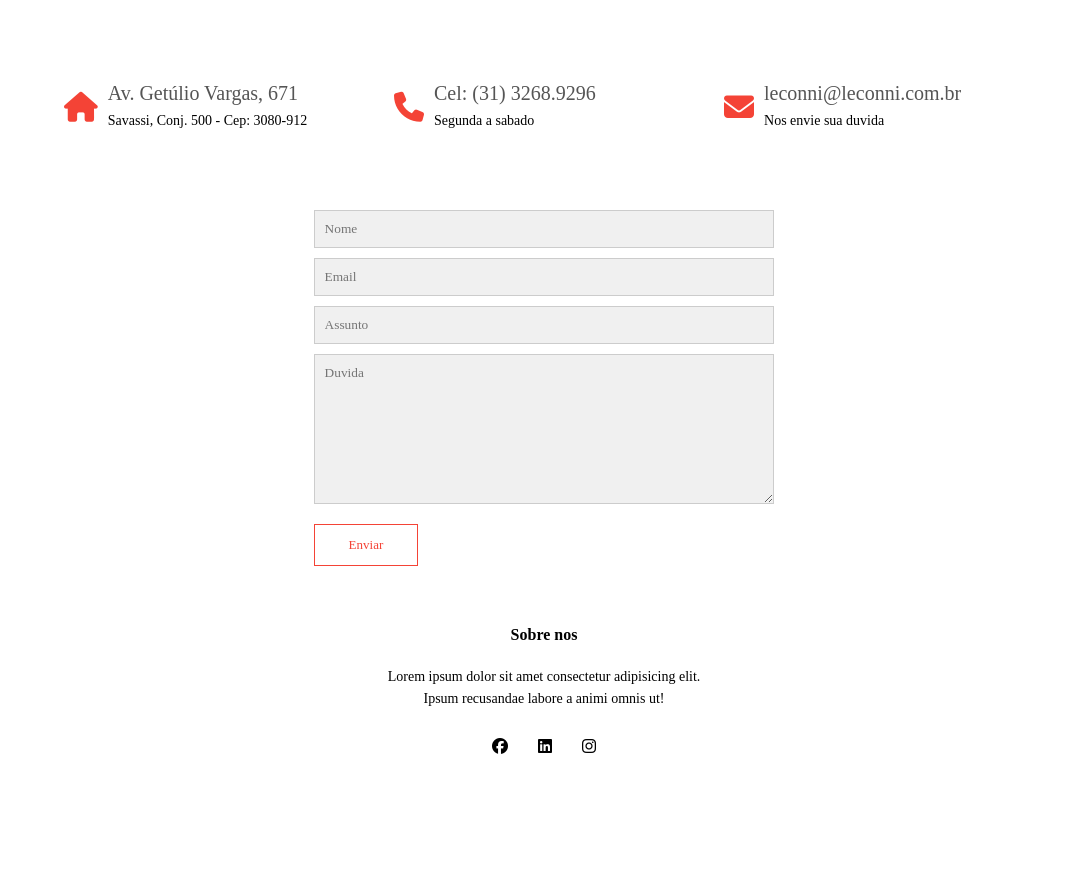
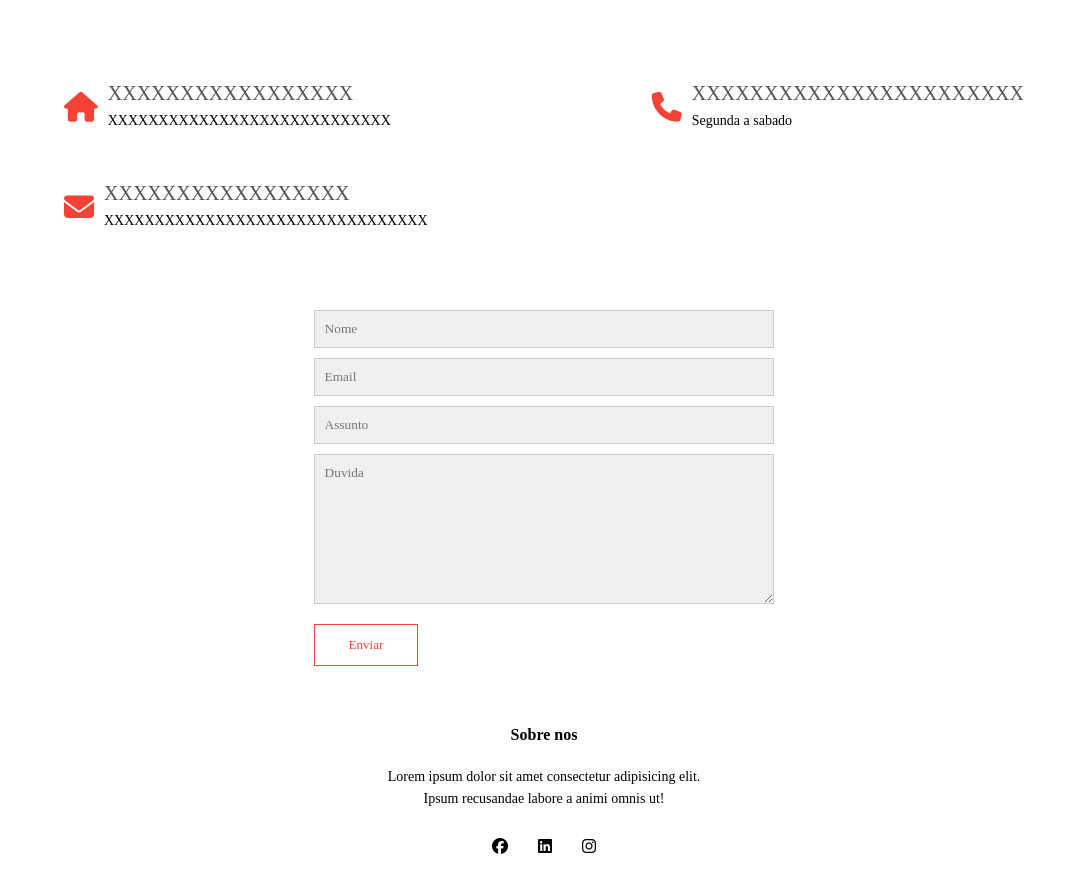
Before and after one commit to CapGattsu/Modelo-Website, a plain HTML site: page template/Contact us.html in a window 1280 px wide. Shown: the part 882-1761 px from the top of the page, without its empty margins (96-1183 px from the left). Before the commit the page ends 1684 px from the top, so only its background shows below. Drawn offline with Linux system fonts and the light colour scheme; a web font is replaced by a local one.

Commit message:
Update basico

```diff
--- a/template/Contact us.html
+++ b/template/Contact us.html
@@ -56,15 +56,15 @@
             <div class="contatar-col">
                 <i class="fas fa-home"></i>
                 <span>
-                    <h5>Av. Getúlio Vargas, 671</h5>
-                    <p>Savassi, Conj. 500 - Cep: 3080-912</p>
+                    <h5>XXXXXXXXXXXXXXXXX</h5>
+                    <p>XXXXXXXXXXXXXXXXXXXXXXXXXXXX</p>
                 </span>
             </div>
 
             <div class="contatar-col">
                 <i class="fas fa-phone"></i>
                 <span>
-                    <h5>Cel: (31) 3268.9296</h5>
+                    <h5>XXXXXXXXXXXXXXXXXXXXXXX</h5>
                     <p>Segunda a sabado</p>
                 </span>
             </div>
@@ -72,8 +72,8 @@
             <div class="contatar-col">
                 <i class="fas fa-envelope"></i>
                 <span>
-                    <h5>leconni@leconni.com.br</h5>
-                    <p>Nos envie sua duvida</p>
+                    <h5>XXXXXXXXXXXXXXXXX</h5>
+                    <p>XXXXXXXXXXXXXXXXXXXXXXXXXXXXXXXX</p>
                 </span>
             </div>
         </div>
```
Also changed, not shown: template/index.html (+1 -1 lines).
